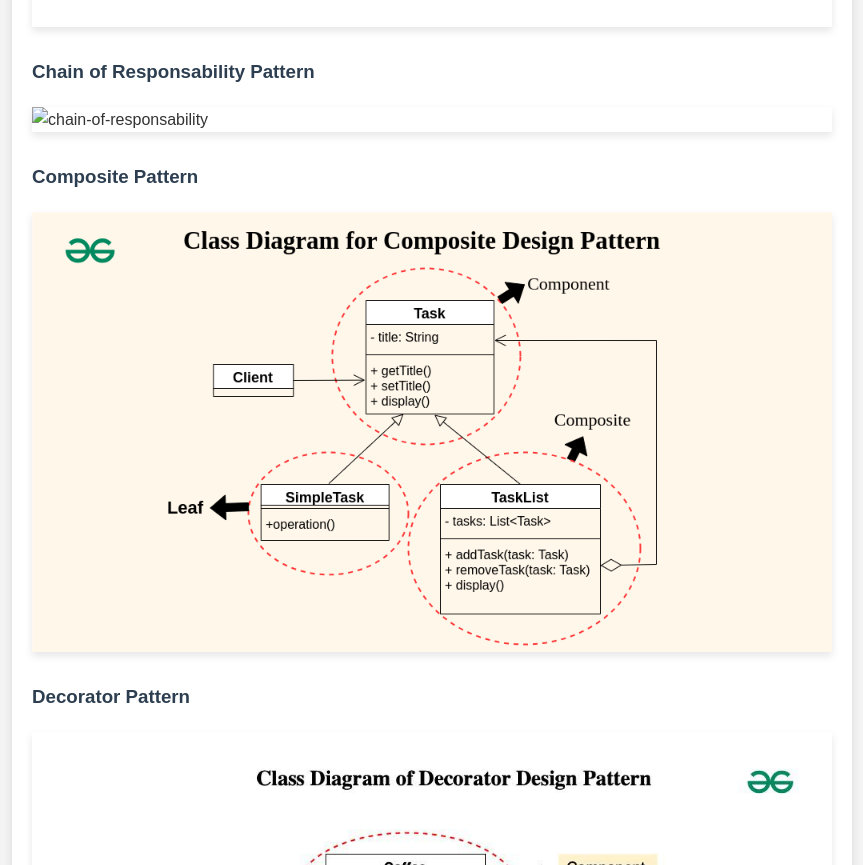
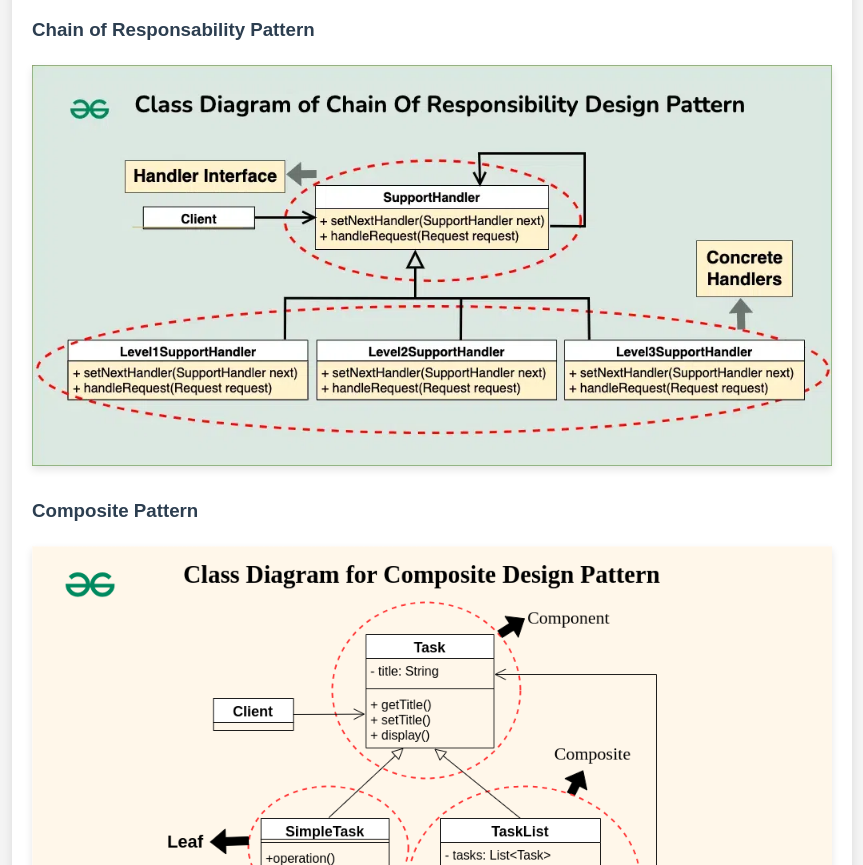
Before and after one commit to AleandroPresta/design-patterns, a plain HTML site: page index.html in a window 1280 px wide. Shown: the part 3296-4161 px from the top of the page, without its empty margins (208-1071 px from the left). Drawn offline with Linux system fonts and the light colour scheme; files whose address does not match are found by name.

Commit message:
Fixed url to chain uml in index.html

```diff
--- a/index.html
+++ b/index.html
@@ -10,7 +10,6 @@
     <div class="container">
         <h1 id="design-patterns">Design Patterns</h1>
         <p>Design patterns are standardized solutions to common problems encountered in software design. They provide a template or blueprint for how to solve a particular issue in a way that is both efficient and reusable. These patterns help developers avoid reinventing the wheel by offering time-tested methods for handling recurring design challenges.</p>
-        <br>
         <p>Want to go back to the repo? Click <a href="https://github.com/AleandroPresta/design-patterns/">here</a></p>
         <h2 id="folders-index">Folders Index</h2>
         <ul>
@@ -52,7 +51,7 @@
         <h3 id="bridge-pattern">Bridge Pattern</h3>
         <p><img src="Bridge/uml.png" alt="bridge"></p>
         <h3 id="chain-of-responsability-pattern">Chain of Responsability Pattern</h3>
-        <p><img src="Chain%20of%20Responsability/uml.png" alt="chain-of-responsability"></p>
+        <p><img src="Chain/uml.png" alt="chain-of-responsability"></p>
         <h3 id="composite-pattern">Composite Pattern</h3>
         <p><img src="Composite/uml.png" alt="composite"></p>
         <h3 id="decorator-pattern">Decorator Pattern</h3>
```
